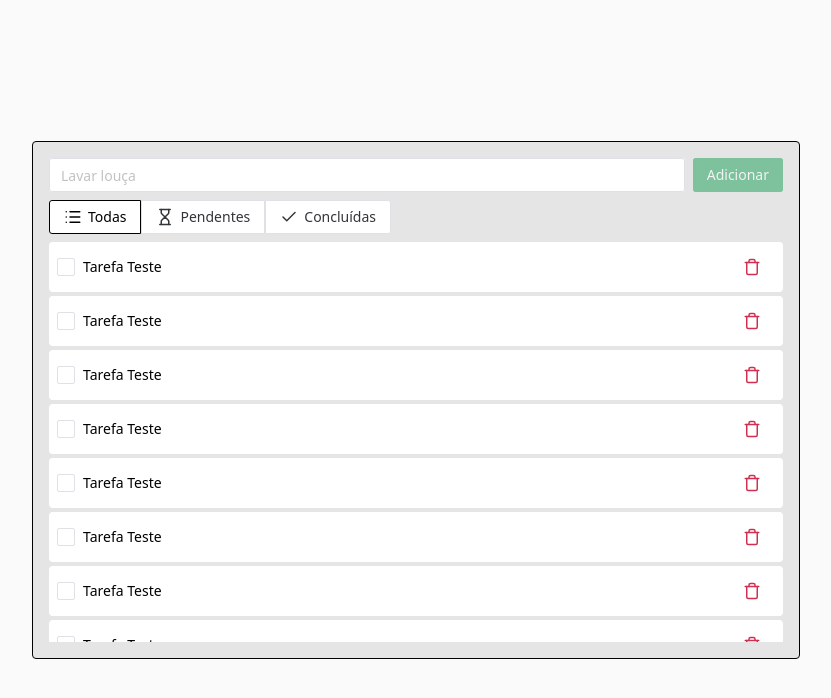
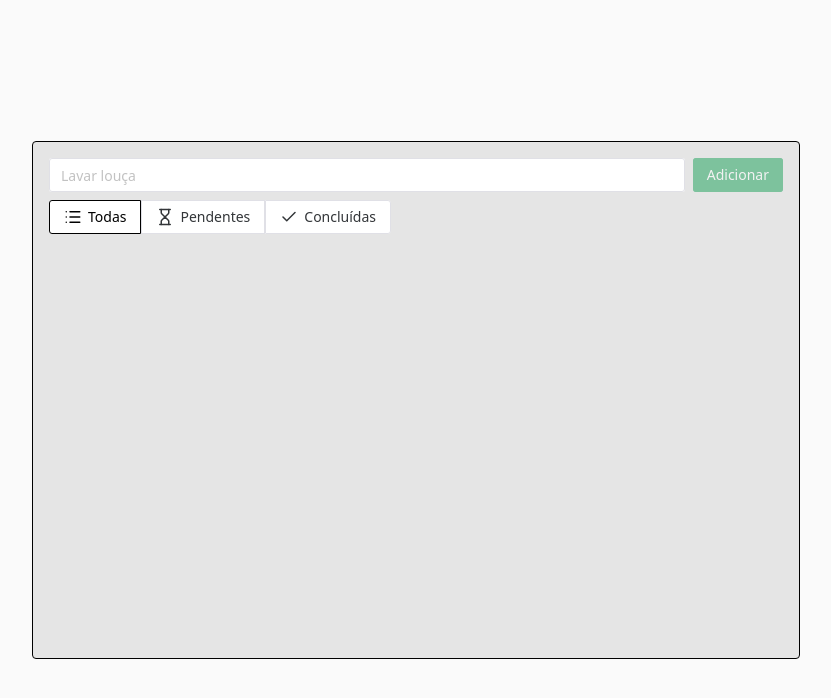
Before and after one commit to fsvboas/oplium-code-test, a Vue app: page / in a window 1280 px wide. Shown: the top 698 px of the page, without its empty margins (224-1055 px from the left). Built offline with nearby package versions, Linux system fonts and the light colour scheme.

Commit message:
feat: TodoInput component integration

```diff
--- a/src/components/TodoInput.vue
+++ b/src/components/TodoInput.vue
@@ -1,11 +1,14 @@
 <script setup lang="ts">
 import { NInput, NButton } from 'naive-ui'
 import { ref, computed } from 'vue'
+import { useTodoListStore } from '../stores/useTodoListStore.ts'
 
 const inputValue = ref<string>('')
+const todoListStore = useTodoListStore()
 
 const handleSubmit = () => {
-  console.log('inputValue', inputValue.value)
+  if (!inputValue.value.trim()) return
+  todoListStore.addTask(inputValue.value)
   inputValue.value = ''
 }
 
--- a/src/components/TodoList.vue
+++ b/src/components/TodoList.vue
@@ -1,11 +1,14 @@
 <script setup lang="ts">
 import TodoTaskCard from './TodoTaskCard.vue'
+import { useTodoListStore } from '../stores/useTodoListStore.ts'
+import { storeToRefs } from 'pinia'
 
-const mockData = Array.from({ length: 10 }, (_, index) => index)
+const todoListStore = useTodoListStore()
+const { todoList } = storeToRefs(todoListStore)
 </script>
 
 <template>
   <div class="w-full space-y-1 h-100 overflow-y-auto pr-0">
-    <TodoTaskCard v-for="index in mockData" :key="index" />
+    <TodoTaskCard v-for="todo in todoList" :key="todo.id" :task="todo" />
   </div>
 </template>
--- a/src/components/TodoTaskCard.vue
+++ b/src/components/TodoTaskCard.vue
@@ -2,6 +2,11 @@
 import { NCheckbox, NButton, NIcon } from 'naive-ui'
 import { Trash } from 'lucide-vue-next'
 import { ref } from 'vue'
+import type { TaskType } from '@/types/taskType'
+
+defineProps<{
+  task: TaskType
+}>()
 
 const isTaskCompleted = ref<boolean>(false)
 </script>
@@ -22,7 +27,7 @@ const isTaskCompleted = ref<boolean>(false)
           isTaskCompleted ? 'line-through text-neutral-400' : 'text-black',
         ]"
       >
-        Tarefa Teste
+        {{ task.name }}
       </p>
     </div>
 
```
